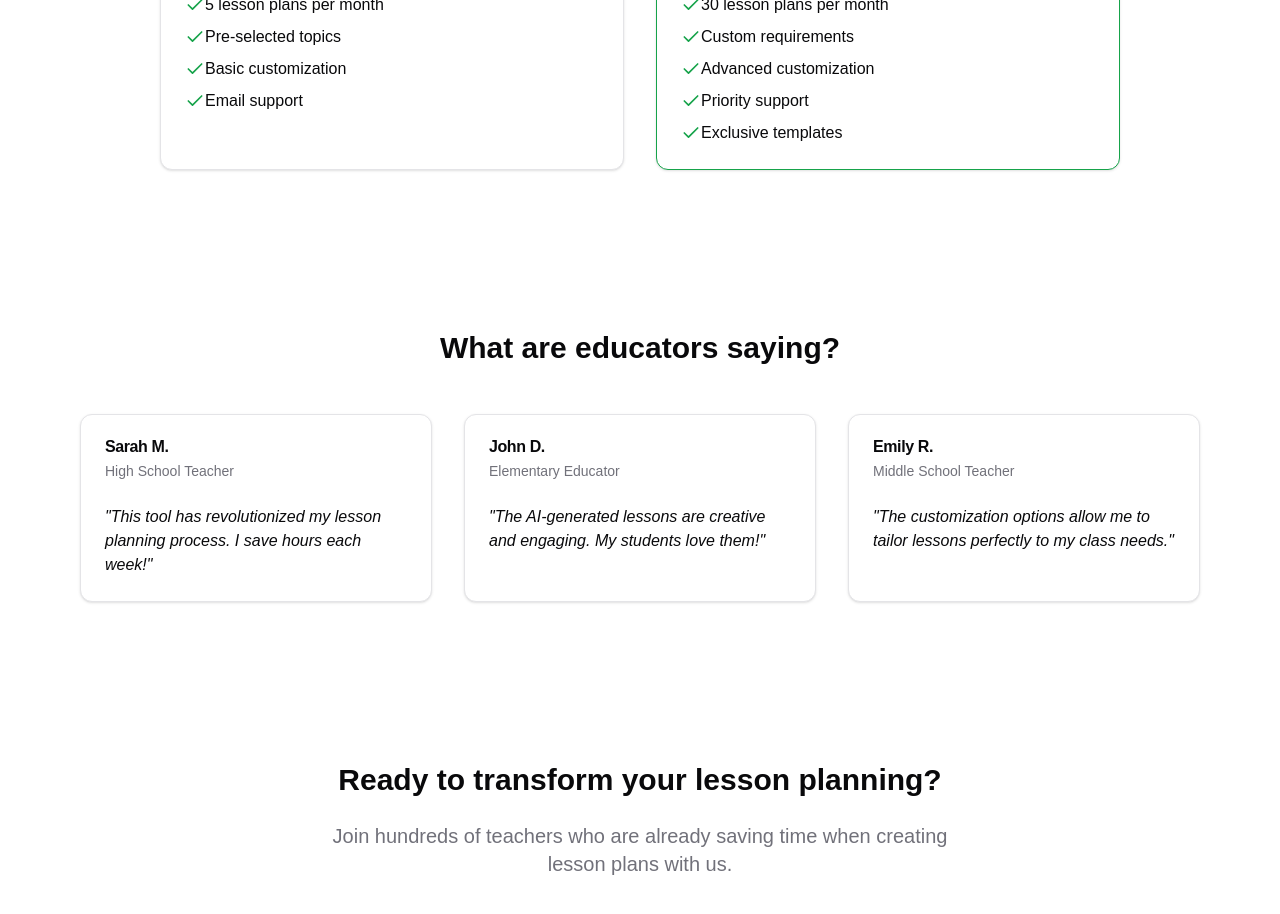
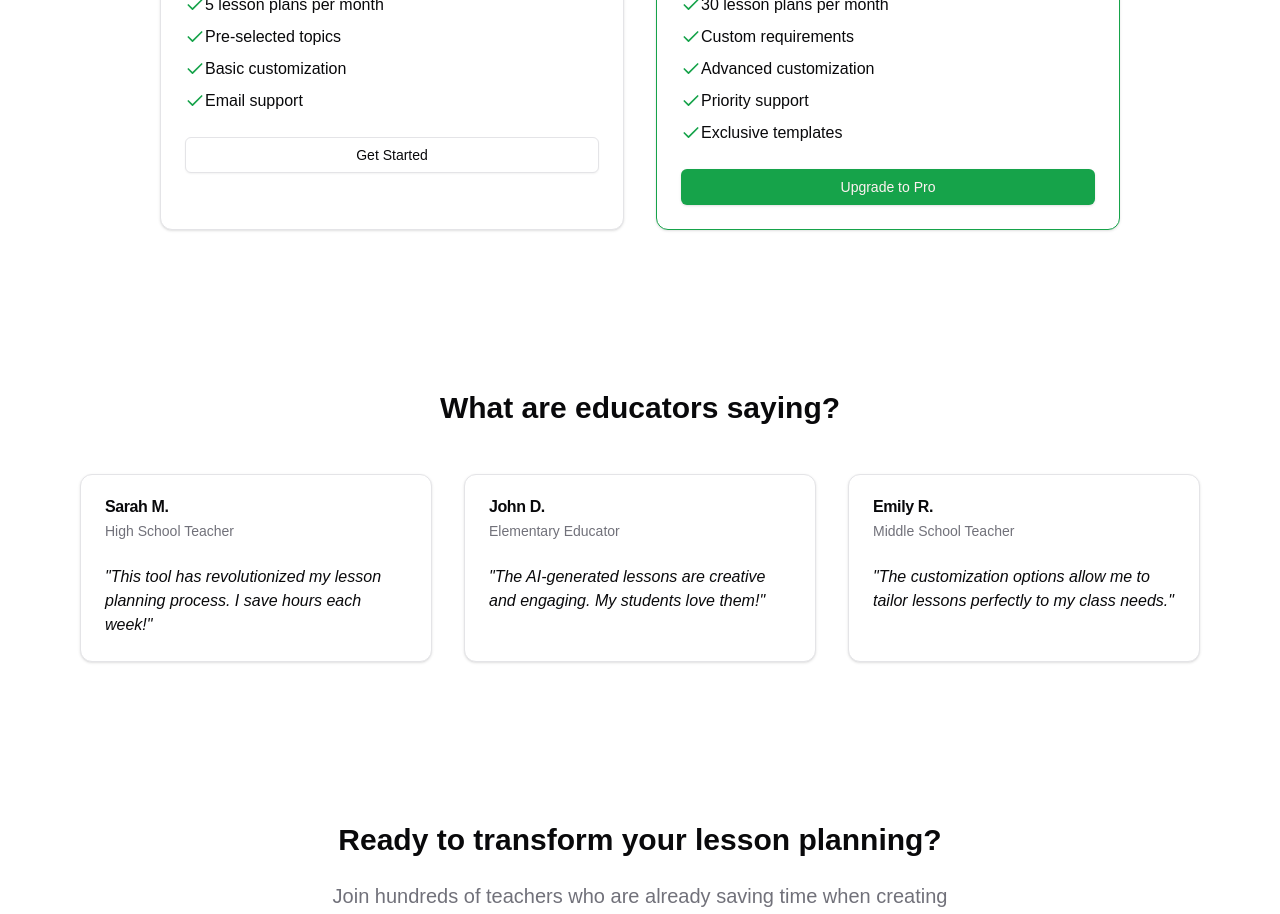
Before and after one commit to AdityaSahu786/EduMate, a Next.js app: page / in a window 1280 px wide. Shown: the part 1140-2054 px from the top of the page. Built offline with nearby package versions, Linux system fonts and the light colour scheme.

Commit message:
Adding Card Content

```diff
--- a/components/common/PricingCard.tsx
+++ b/components/common/PricingCard.tsx
@@ -8,6 +8,7 @@
     CardTitle
 } from "@/components/ui/card"
 import { CheckIcon } from 'lucide-react';
+import { Button } from '../ui/button';
 
 const PricingCard = ( {
     tier,
@@ -40,6 +41,16 @@
               ))}
           </ul>
         </CardContent>
+        <CardFooter>
+          <Button
+              className='w-full'
+              variant={index === 1 ? "default" : "outline"}
+            >
+               {
+                 index === 0 ? "Get Started" : "Upgrade to Pro"
+               }
+          </Button>
+        </CardFooter>
     </Card>
   )
 }
```
